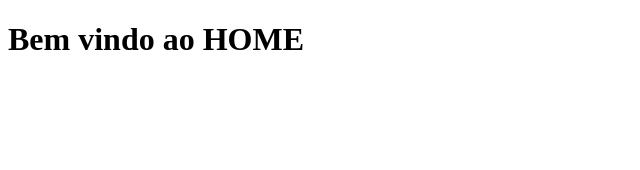
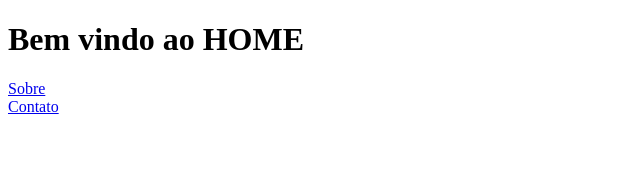
Before and after one commit to jorgelucasalima/reactjs, a React (Create React App) app: page / in a window 1280 px wide. Shown: the top 170 px of the page, without its empty margins (0-640 px from the left). Built offline with nearby package versions, Linux system fonts and the light colour scheme.

Commit message:
criado links para pages

```diff
--- a/src/pages/Contato/index.js
+++ b/src/pages/Contato/index.js
@@ -1,8 +1,13 @@
+import { Link } from "react-router-dom"
+
+
 export default function Contato() {
     return (
         <div>
             <h1>Bem vindo aos CONTATOS</h1> <br/>
-            <span>Email: teste@teste.com.br</span>
+            <span>Email: teste@teste.com.br</span><br/>
+            <Link to="/">Home</Link><br/>
+            <Link to="/sobre">Sobre</Link><br/>
 
         </div>
     )
--- a/src/pages/Home/index.js
+++ b/src/pages/Home/index.js
@@ -1,8 +1,11 @@
+import { Link } from "react-router-dom"
+
 export default function Home() {
     return (
         <div>
             <h1>Bem vindo ao HOME</h1>
-
+            <Link to="/sobre">Sobre</Link><br/>
+            <Link to="/contato">Contato</Link>
         </div>
     )
 }
--- a/src/pages/Sobre/index.js
+++ b/src/pages/Sobre/index.js
@@ -1,7 +1,12 @@
+
+import { Link } from "react-router-dom"
 export default function Sobre() {
     return (
         <div>
             <h1>Bem vindo ao SOBRE</h1>
+            <br/>
+            <Link to="/">Home</Link><br/>
+            <Link to="/contato">Contato</Link>
         </div>
     )
 }
```
